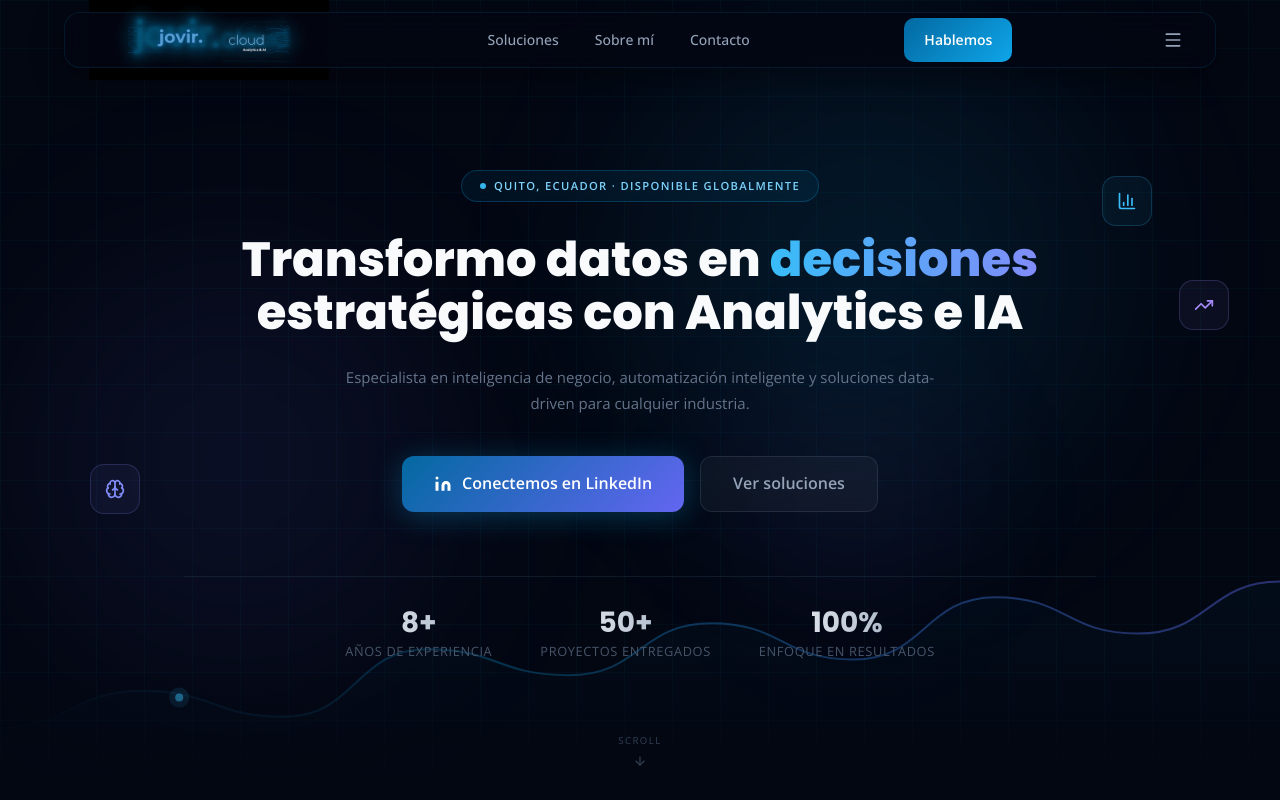
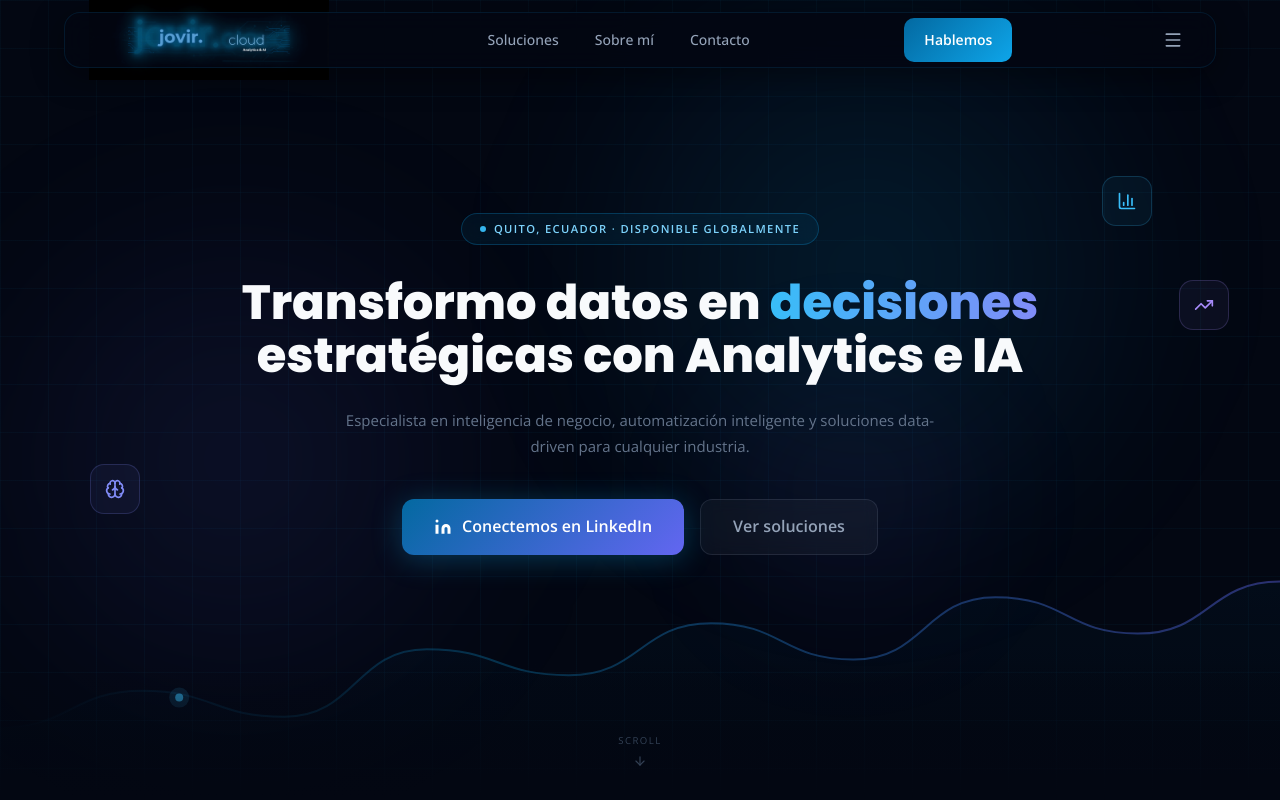
Before and after one commit to joviralexander-code/jovir-cloud, a Next.js app: page / in a window 1280 px wide. Shown: the top 800 px of the page. Built offline with nearby package versions, Linux system fonts and the light colour scheme.

Commit message:
Remove stats metrics from Hero section
Co-Authored-By: Claude Sonnet 4.6 <noreply@anthropic.com>

```diff
--- a/src/components/Hero.tsx
+++ b/src/components/Hero.tsx
@@ -146,19 +146,6 @@ export default function Hero() {
           </button>
         </div>
 
-        {/* Stats */}
-        <div style={{ display: "flex", flexWrap: "wrap", gap: "3rem", justifyContent: "center", paddingTop: "2rem", borderTop: "1px solid rgba(148,163,184,0.08)", width: "100%" }}>
-          {[
-            { v: "8+", l: "años de experiencia" },
-            { v: "50+", l: "proyectos entregados" },
-            { v: "100%", l: "enfoque en resultados" },
-          ].map(s => (
-            <div key={s.l} style={{ textAlign: "center" }}>
-              <p style={{ fontFamily: "var(--font-poppins)", fontSize: "1.75rem", fontWeight: 700, lineHeight: 1, marginBottom: "4px", background: "linear-gradient(90deg,#f8fafc,#94a3b8)", WebkitBackgroundClip: "text", WebkitTextFillColor: "transparent", backgroundClip: "text", fontVariantNumeric: "tabular-nums" }}>{s.v}</p>
-              <p style={{ fontFamily: "var(--font-open-sans)", fontSize: "0.8rem", color: "#475569", textTransform: "uppercase", letterSpacing: "0.05em" }}>{s.l}</p>
-            </div>
-          ))}
-        </div>
       </div>
 
       {/* Scroll */}
```
